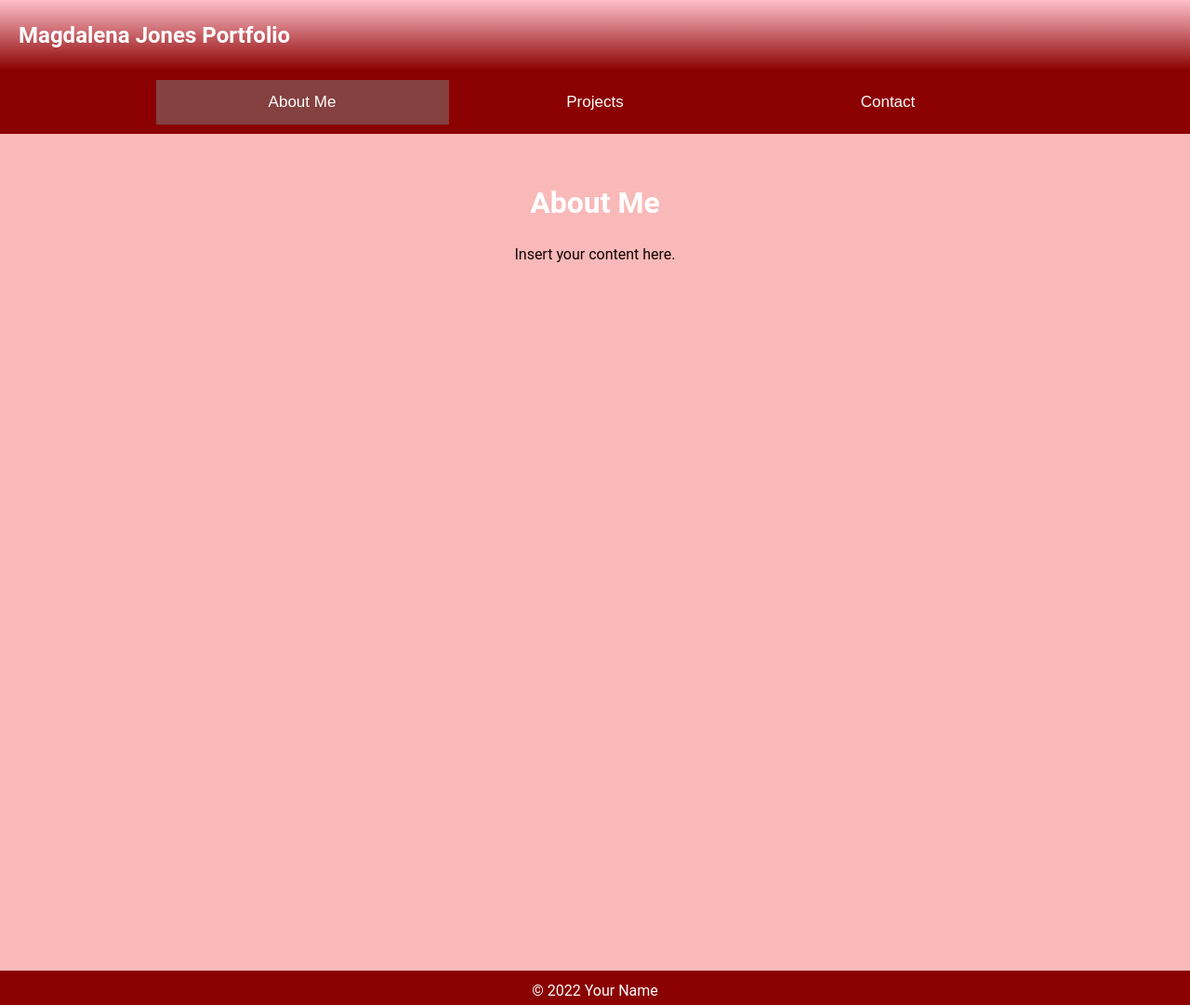
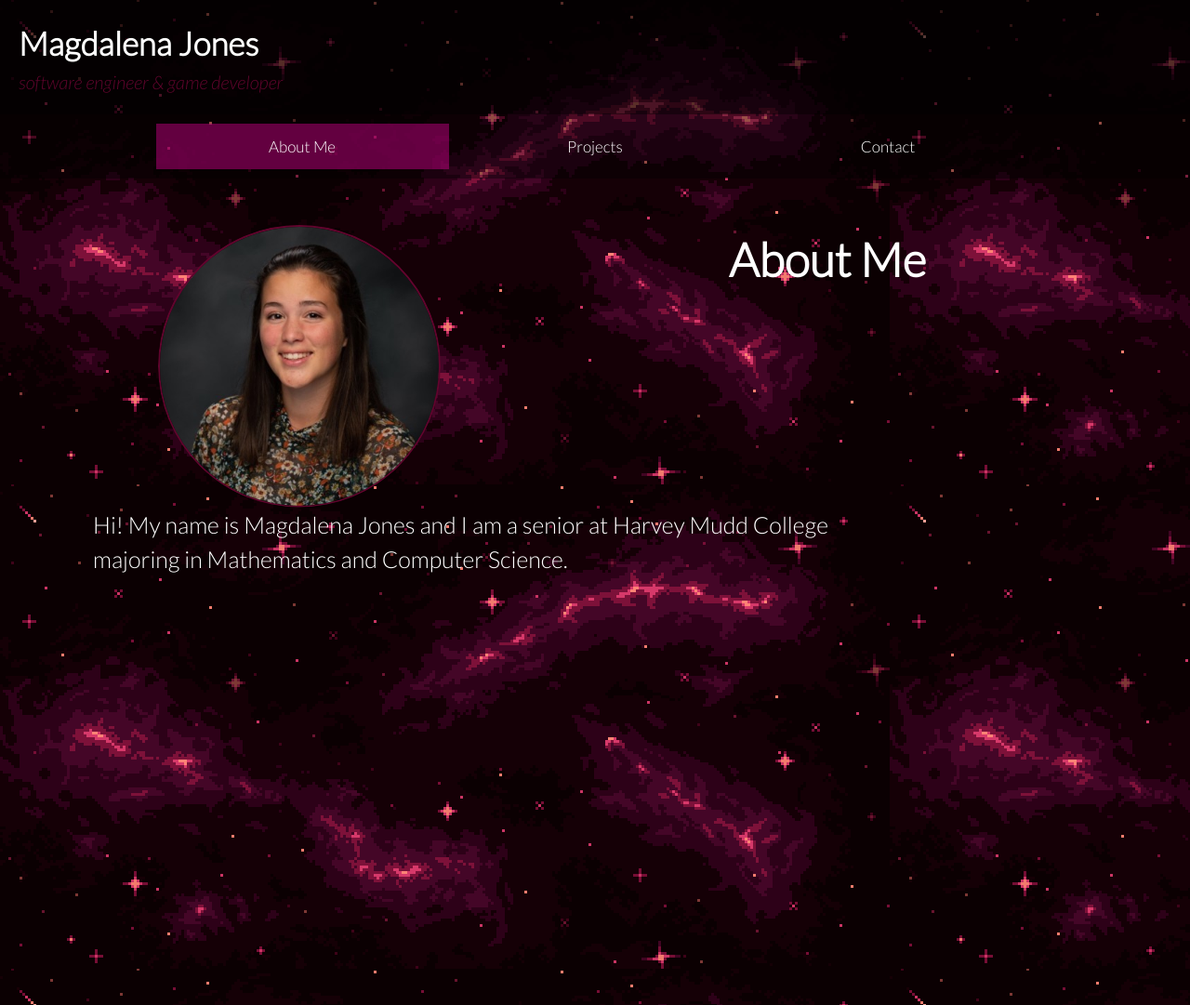
Before and after one commit to maggie5jones/maggie5jones.github.io, a plain HTML site: page index.html in a window 1280 px wide. Shown: the top 1081 px of the page at 93% size. Drawn offline with Linux system fonts and the light colour scheme.

Commit message:
updated navbar

```diff
--- a/about.html
+++ b/about.html
@@ -2,9 +2,14 @@
 <html>
 <head>
     <title>About Me</title>
+    <link rel="stylesheet" href="styles.css">
 </head>
 <body>
-    <h1>About Me</h1>
-    <p>Insert your content here.</p>
+    <img src="/assets/img/profile.jpeg" alt="Profile Image" class="profile-image">
+    <h2 class="about-heading">About Me</h2>
+    <div class="about-text">
+        <p>Hi! My name is Magdalena Jones and I am a senior at Harvey Mudd College<br>
+            majoring in Mathematics and Computer Science.</p>
+    </div>
 </body>
 </html>
--- a/index.html
+++ b/index.html
@@ -3,12 +3,12 @@
 <head>
     <meta charset="UTF-8">
     <meta name="viewport" content="width=device-width, initial-scale=1.0">
-    <title>Magdalena Jones Portfolio</title>
+    <title>Magdalena Jones</title>
     <link rel="stylesheet" href="styles.css">
 </head>
 <body>
     <header>
-        <h1>Magdalena Jones Portfolio</h1>
+        <h1 class="heading">Magdalena Jones</h1><p class="description">software engineer & game developer</p>
     </header>
 
     <div class = "nav">
@@ -22,7 +22,8 @@
     <div id="contact" class="tabcontent"></div>
 
     <footer>
-        <p>&copy; 2022 Your Name</p>
+        <p>&copy; 2023 Magdalena Jones</p>
+        <p>Pixel art from DeadlyEssence01 on Ko-Fi</p>
     </footer>
 
     <script src="script.js"></script>
--- a/script.js
+++ b/script.js
@@ -14,8 +14,8 @@ function openPage(pageName, elmnt) {
             document.getElementById(pageName).innerHTML = data;
         });
     document.getElementById(pageName).style.display = "block";
-    elmnt.style.backgroundColor = "rgba(128, 128, 128, 0.5)";
-}
+    elmnt.style.backgroundColor = "rgba(192, 0, 128, 0.5)";
+    }
 
 function openSubPage(pageName, elmnt) {
     var i, subtabcontent, subtablinks;
@@ -33,7 +33,7 @@ function openSubPage(pageName, elmnt) {
             document.getElementById(pageName).innerHTML = data;
         });
     document.getElementById(pageName).style.display = "block";
-    elmnt.style.backgroundColor = "rgba(128, 128, 128, 0.5)";
+    elmnt.style.backgroundColor = "rgba(192, 0, 128, 0.5)";
 }
 
 // Get the element with id="defaultOpen" and click on it
--- a/styles.css
+++ b/styles.css
@@ -1,13 +1,19 @@
+@import url('https://fonts.googleapis.com/css2?family=Lato:ital,wght@0,300;1,300&display=swap');
+
+/*TODO: implement Bulma */
+
 /* Reset default styles */
 body, h1, h2, h3, p, ul, li {
+    font-family: 'Lato', sans-serif;
+    font-size: 25px;
     margin: 0;
     padding: 0;
 }
 
 /* Global styles */
 body {
-    font-family: 'Roboto', Arial, sans-serif;
-    background-color: #f9b9b9;
+    font-family: 'Lato', sans-serif;;
+    background-image: url('/assets/img/wallpaper.png');
     line-height: 1.5;;
 }
 
@@ -19,31 +25,37 @@ body {
 
 /* Header styles */
 header {
-    background-color: #8b0000;
-    background: linear-gradient(to top, #8b0000, pink);
+    background-color: #000000a5;
     color: #fff;
     padding: 20px;
 }
 
-header h1 {
-    font-size: 24px;
+.heading {
+    font-size: 35px;
+}
+
+.description {
+    font-style: italic;
+    font-size: 20px;
+    color: #61042d;
 }
 
 /* Navigation styles */
 .nav, .subnav {
     display: flex;
     justify-content: center;
-    background-color: #8b0000;
+    background-color: #00000065;
     padding: 10px;
 }
 
 .subnav { /*TODO: make this horizontal (table of contents style) */
     margin-top: 40px;
-    background-color: #8b0000a3;
+    background-color: #00000065;
 }
 
 /* Style the tab buttons */
 .tablink, .subtablink {
+    font-family: 'Lato', sans-serif;;
     text-align: center;
     background-color: transparent;
     color: white;
@@ -57,7 +69,7 @@ header h1 {
 }
 
 .tablink:hover, .subtablink:hover {
-    background-color: #77777791;
+    background-color: #40404091;
 }
 
 /* Style the tab content (and add height:100% for full page content) */
@@ -68,7 +80,7 @@ header h1 {
     flex-direction: column;
     height: 100vh;
     text-align: center;
-    color: rgb(63, 5, 5);
+    color: #ffffff;
     display: none;
     margin-top: 50px;
     margin-bottom: 50px;
@@ -81,15 +93,46 @@ header h1 {
 }
 
 .tabcontent p {
-    color: #130202;
+    color: #ffffff;
     margin-bottom: 10px;
 }
 
 
 /* Footer styles */
 footer {
-    background-color: #8b0000;
+    background-color: #00000065;
     color: #fff;
     padding: 10px;
     text-align: center;
 }
+
+footer p {
+    font-size: 15px;
+}
+
+.profile-image {
+    float: left;
+    width: 300px;
+    height: 300px;
+    border-radius: 75%;
+    margin-left: 170px;
+    shape-outside: circle();
+    clip-path: circle();
+    border: 2px solid #61042d;
+}
+
+.about-text {
+    float: left;
+    margin-left: 100px;
+    text-align: justify;
+    border-radius: 50% 0 0 50% / 100% 0 0 100%;
+}
+
+.about-heading {
+    font-size: 50px;
+    font-style: bold;
+    color: #ffffff;
+    margin-bottom: 20px;
+    margin-top: 50px;
+    margin-left: 500px;
+}
```
Also changed, not shown: assets/img/wallpaper.png (added), 1 other file.
